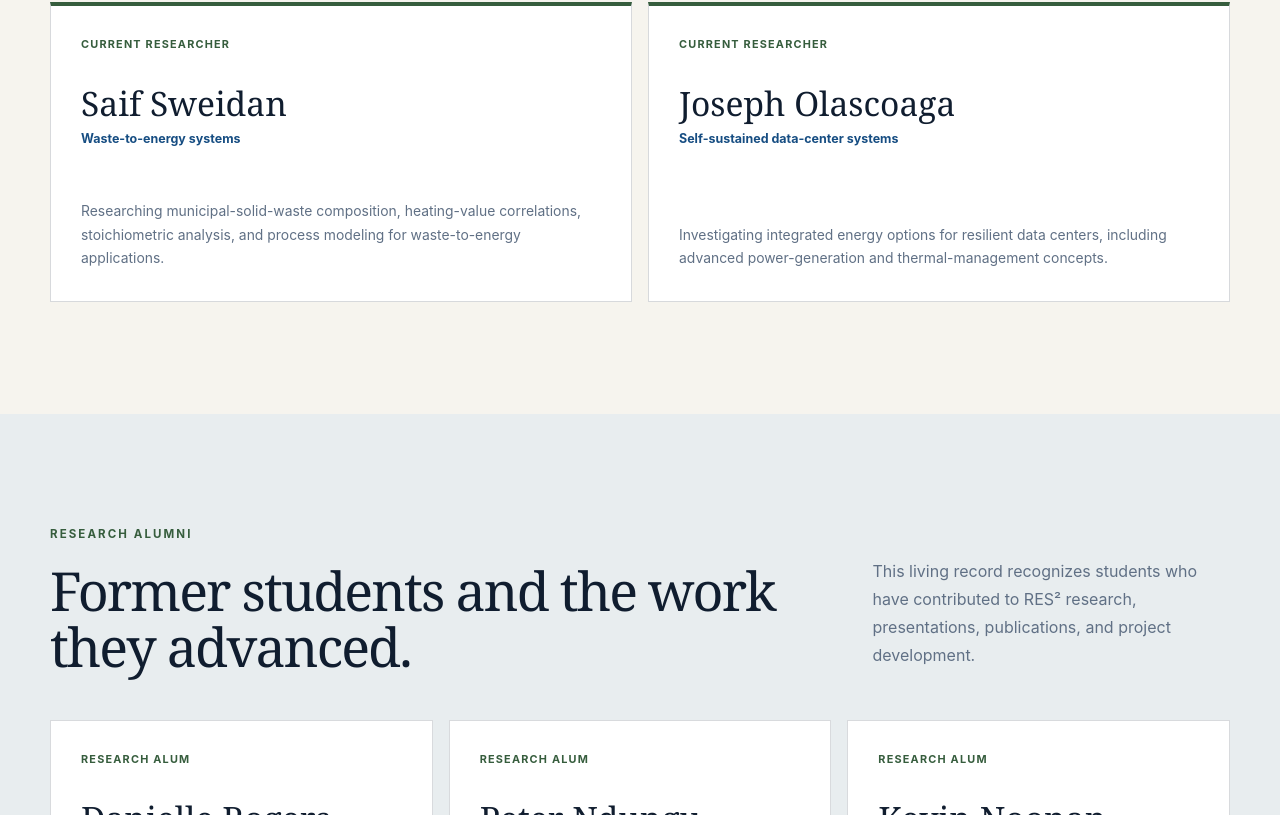
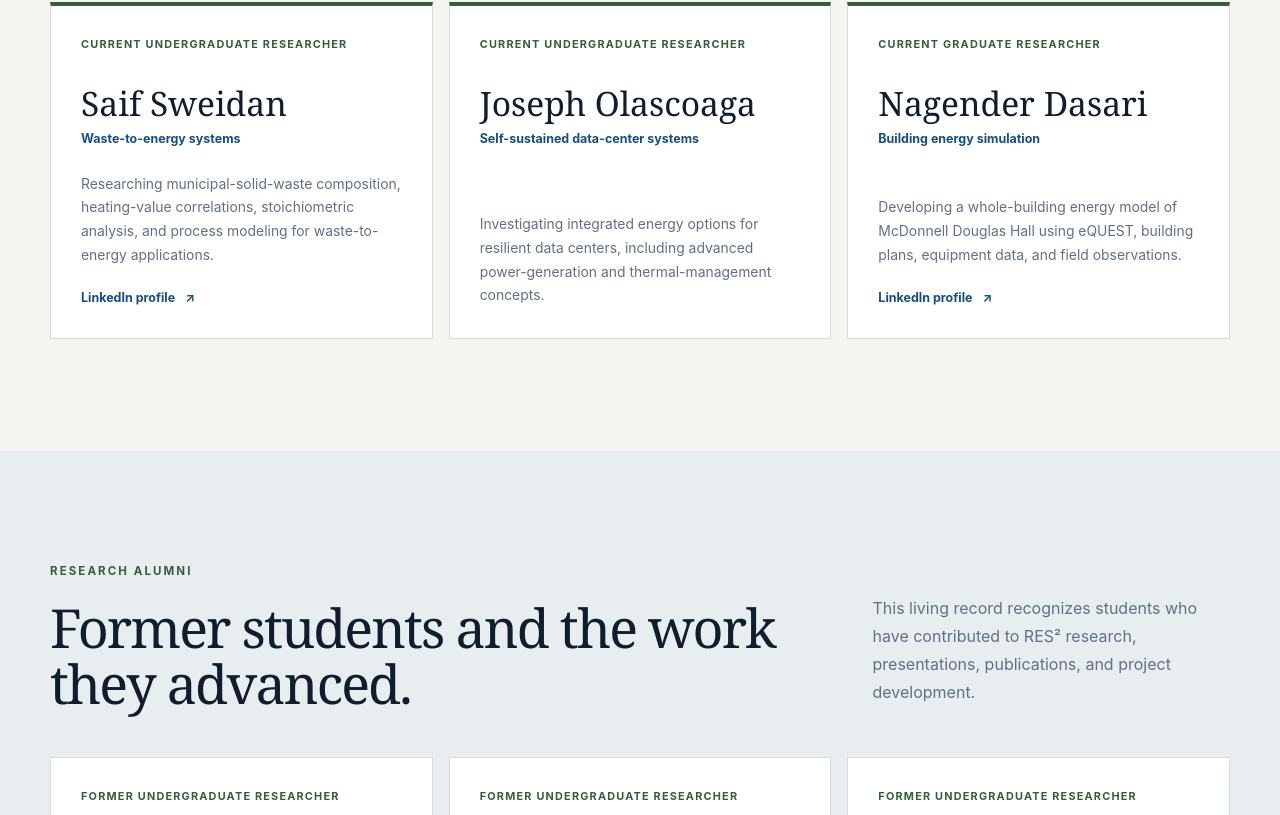
Before and after one commit to danahhhe-droid/res2-research-group, a Next.js app: page /people in a window 1280 px wide. Shown: the part 1045-1860 px from the top of the page. Built offline with nearby package versions, Linux system fonts and the light colour scheme.

Commit message:
People page update
People page update

```diff
--- a/app/globals.css
+++ b/app/globals.css
@@ -290,6 +290,7 @@ sup { font-size: 0.58em; line-height: 0; }
 .student-path i { color: var(--accent); font-style: normal; }
 
 .people-grid { display: grid; grid-template-columns: repeat(2,1fr); gap: 16px; }
+.current-grid { grid-template-columns: repeat(3,1fr); }
 .alumni-grid { grid-template-columns: repeat(3,1fr); }
 .person-card { min-height: 300px; padding: 30px; display: flex; flex-direction: column; border: 1px solid var(--rule); background: #fff; }
 .person-card.current { border-top: 4px solid var(--green); }
@@ -297,6 +298,7 @@ sup { font-size: 0.58em; line-height: 0; }
 .person-card h3 { margin: 34px 0 8px; font: 500 2.1rem/1.05 var(--serif); }
 .person-card strong { color: var(--blue); font-size: .78rem; line-height: 1.45; }
 .person-card p { margin: auto 0 0; padding-top: 25px; color: var(--muted); font-size: .87rem; line-height: 1.7; }
+.person-link { margin-top: 22px; color: var(--blue); font-size: .78rem; font-weight: 700; }
 .people-alumni { background: #e8edef; }
 .people-path { margin-top: 36px; padding: 34px; display: flex; justify-content: space-between; gap: 40px; align-items: center; color: #fff; background: var(--navy-2); }
 .people-path strong { font: 500 1.8rem var(--serif); }
@@ -381,7 +383,7 @@ sup { font-size: 0.58em; line-height: 0; }
   .course-grid { grid-template-columns: repeat(2,1fr); }
   .tool-workspace { grid-template-columns: 1fr; }
   .tool-inputs { border-right: 0; border-bottom: 1px solid rgba(255,255,255,.13); }
-  .education-grid, .success-grid, .alumni-grid { grid-template-columns: 1fr; }
+  .education-grid, .success-grid, .current-grid, .alumni-grid { grid-template-columns: 1fr; }
   .project-grid, .service-grid { grid-template-columns: 1fr; }
   .keen-card-grid { grid-template-columns: repeat(2,1fr); }
   .news-item { grid-template-columns: 1fr; gap: 18px; }
--- a/app/people/page.tsx
+++ b/app/people/page.tsx
@@ -1,31 +1,50 @@
 import { Arrow, PageHero } from "../site-shell";
 
-const currentResearchers = [
-  { name: "Saif Sweidan", focus: "Waste-to-energy systems", detail: "Researching municipal-solid-waste composition, heating-value correlations, stoichiometric analysis, and process modeling for waste-to-energy applications." },
-  { name: "Joseph Olascoaga", focus: "Self-sustained data-center systems", detail: "Investigating integrated energy options for resilient data centers, including advanced power-generation and thermal-management concepts." },
+type Researcher = {
+  name: string;
+  status: string;
+  focus: string;
+  detail: string;
+  linkedin?: string;
+};
+
+const currentResearchers: Researcher[] = [
+  { name: "Saif Sweidan", status: "Current undergraduate researcher", focus: "Waste-to-energy systems", detail: "Researching municipal-solid-waste composition, heating-value correlations, stoichiometric analysis, and process modeling for waste-to-energy applications.", linkedin: "https://www.linkedin.com/in/saif-sweidan-44b70831b/" },
+  { name: "Joseph Olascoaga", status: "Current undergraduate researcher", focus: "Self-sustained data-center systems", detail: "Investigating integrated energy options for resilient data centers, including advanced power-generation and thermal-management concepts." },
+  { name: "Nagender Dasari", status: "Current graduate researcher", focus: "Building energy simulation", detail: "Developing a whole-building energy model of McDonnell Douglas Hall using eQUEST, building plans, equipment data, and field observations.", linkedin: "https://www.linkedin.com/in/ndasari3112/" },
 ];
 
-const alumni = [
-  { name: "Danielle Rogers", focus: "Data-center energy–water systems", detail: "Studied data-center clusters, cooling strategies, and energy and water demand; the team’s work earned second place at the 2026 SLU Sigma Xi Research Symposium." },
-  { name: "Peter Ndungu Mwaura", focus: "Data-center energy and cooling analysis", detail: "Contributed systems analysis and process modeling for data-center cooling and power configurations; the team’s work earned second place at the 2026 SLU Sigma Xi Research Symposium." },
-  { name: "Kevin Noonan", focus: "Industrial decarbonization", detail: "Led a FIRE Tier 1 undergraduate research project and presented energy-systems work at AIChE." },
-  { name: "Clayton Stout", focus: "Metropolitan energy inventory", detail: "Studied energy and exergy flows in the St. Louis region and presented the work to professional audiences." },
-  { name: "Elizabeth Dolan", focus: "Building energy analysis", detail: "Investigated thermal performance and energy use in McDonnell Douglas Hall." },
-  { name: "Jessica Rutherford", focus: "Building energy analysis", detail: "Contributed to thermal and whole-building analysis of McDonnell Douglas Hall." },
-  { name: "Jose Montoya", focus: "Transportation energy systems", detail: "Coauthored work on the transportation sector within the Saint Louis metropolitan energy inventory." },
-  { name: "Leendert “Leo” Schrader", focus: "Mechatronics and engineering education", detail: "Developed a mechatronic arm project and contributed to engineering-education scholarship." },
+const alumni: Researcher[] = [
+  { name: "Danielle Rogers", status: "Former undergraduate researcher", focus: "Data-center energy–water systems", detail: "Studied data-center clusters, cooling strategies, and energy and water demand; the team’s work earned second place at the 2026 SLU Sigma Xi Research Symposium.", linkedin: "https://www.linkedin.com/in/danielleerogers/" },
+  { name: "Peter Ndungu Mwaura", status: "Former undergraduate researcher", focus: "Data-center energy and cooling analysis", detail: "Contributed systems analysis and process modeling for data-center cooling and power configurations; the team’s work earned second place at the 2026 SLU Sigma Xi Research Symposium.", linkedin: "https://www.linkedin.com/in/peter-mwaura-b05164223/" },
+  { name: "Kevin Noonan", status: "Former undergraduate researcher", focus: "Industrial decarbonization", detail: "Led a FIRE Tier 1 undergraduate research project and presented energy-systems work at AIChE.", linkedin: "https://www.linkedin.com/in/kevin-noonan-1p2/" },
+  { name: "Clayton Stout", status: "Former undergraduate researcher", focus: "Metropolitan energy inventory", detail: "Studied energy and exergy flows in the St. Louis region and presented the work to professional audiences.", linkedin: "https://www.linkedin.com/in/claytonstout/" },
+  { name: "Elizabeth Dolan", status: "Former undergraduate researcher", focus: "Building energy analysis", detail: "Investigated thermal performance and energy use in McDonnell Douglas Hall.", linkedin: "https://www.linkedin.com/in/elizabeth-dolan-44423025a/" },
+  { name: "Jessica Rutherford", status: "Former undergraduate researcher", focus: "Building energy analysis", detail: "Contributed to thermal and whole-building analysis of McDonnell Douglas Hall.", linkedin: "https://www.linkedin.com/in/rutherford1/" },
+  { name: "Jose Montoya", status: "Former undergraduate researcher", focus: "Transportation energy systems", detail: "Coauthored work on the transportation sector within the Saint Louis metropolitan energy inventory." },
+  { name: "Leendert “Leo” Schrader", status: "Former undergraduate researcher", focus: "Mechatronics and engineering education", detail: "Developed a mechatronic arm project and contributed to engineering-education scholarship." },
 ];
+
+function PersonCard({ person, current = false }: { person: Researcher; current?: boolean }) {
+  return <article className={`person-card${current ? " current" : ""}`}>
+    <span>{person.status}</span>
+    <h3>{person.name}</h3>
+    <strong>{person.focus}</strong>
+    <p>{person.detail}</p>
+    {person.linkedin && <a className="text-link person-link" href={person.linkedin} target="_blank" rel="noreferrer" aria-label={`View ${person.name} on LinkedIn`}>LinkedIn profile <Arrow /></a>}
+  </article>;
+}
 
 export default function PeoplePage() {
   return <main>
     <PageHero eyebrow="People" title="Researchers who turn systems questions into meaningful engineering work." intro="RES² creates pathways to build technical depth, communicate rigorous work, and advance energy and sustainability solutions." />
     <section className="section shell">
       <div className="section-heading compact-heading"><div><p className="eyebrow dark">Current researchers</p><h2>Working across waste-to-energy and resilient digital infrastructure.</h2></div><p>Current projects connect thermodynamic analysis and systems modeling with resource-efficient, resilient energy solutions.</p></div>
-      <div className="people-grid">{currentResearchers.map((person) => <article className="person-card current" key={person.name}><span>Current researcher</span><h3>{person.name}</h3><strong>{person.focus}</strong><p>{person.detail}</p></article>)}</div>
+      <div className="people-grid current-grid">{currentResearchers.map((person) => <PersonCard person={person} current key={person.name} />)}</div>
     </section>
     <section className="section people-alumni"><div className="shell">
       <div className="section-heading compact-heading"><div><p className="eyebrow dark">Research alumni</p><h2>Former students and the work they advanced.</h2></div><p>This living record recognizes students who have contributed to RES² research, presentations, publications, and project development.</p></div>
-      <div className="people-grid alumni-grid">{alumni.map((person) => <article className="person-card" key={person.name}><span>Research alum</span><h3>{person.name}</h3><strong>{person.focus}</strong><p>{person.detail}</p></article>)}</div>
+      <div className="people-grid alumni-grid">{alumni.map((person) => <PersonCard person={person} key={person.name} />)}</div>
       <div className="people-path"><div><strong>Interested in joining the group?</strong><p>Prospective student researchers can share their interests, relevant coursework, and the kind of problem they hope to explore.</p></div><a className="button button-accent" href="/contact">Introduce yourself <Arrow /></a></div>
     </div></section>
   </main>;
```
